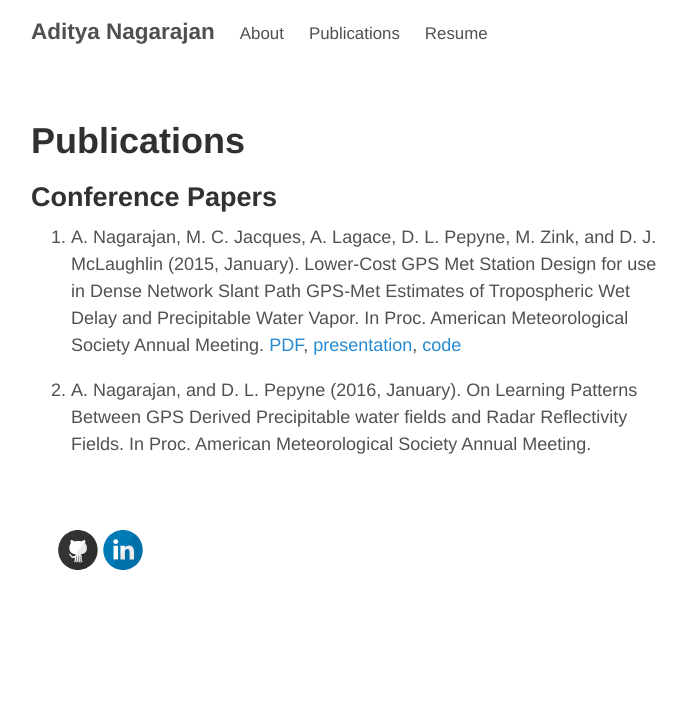
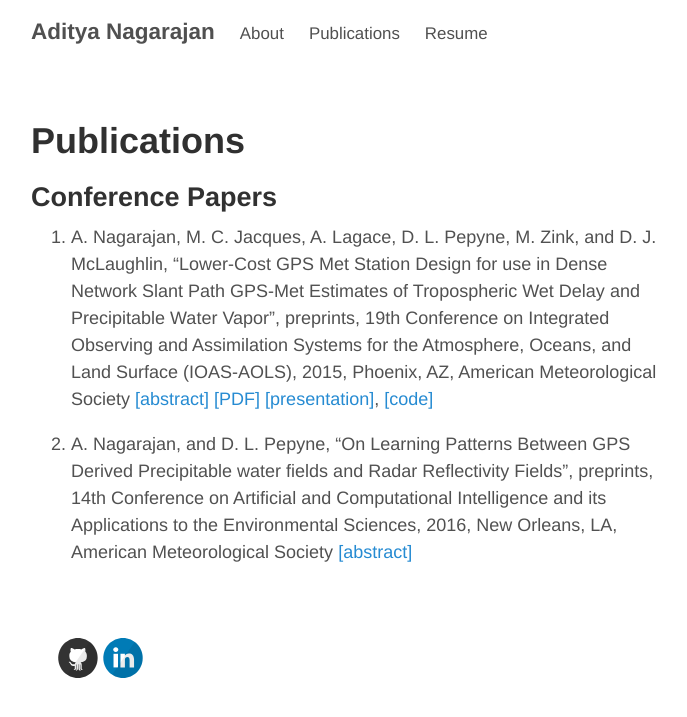
Before and after one commit to adityanagara/adityanagara.github.io, a Jekyll site: the page built from publications.md, in a window 1280 px wide. Shown: the top 717 px of the page, without its empty margins (294-981 px from the left). Built offline with Jekyll 4.4.1, drawn with Linux system fonts in a browser that asks for light colours; Markdown is read by kramdown in place of the engine named in the settings.

Commit message:
updated publications

```diff
--- a/publications.md
+++ b/publications.md
@@ -3,6 +3,6 @@ layout: page
 title: Publications
 ---
 ## Conference Papers
-1. A. Nagarajan, M. C. Jacques, A. Lagace, D. L. Pepyne, M. Zink, and D. J. McLaughlin (2015, January). Lower-Cost GPS Met Station Design for use in Dense Network Slant Path GPS-Met Estimates of Tropospheric Wet Delay and Precipitable Water Vapor. In Proc. American Meteorological Society Annual Meeting. [PDF](https://ams.confex.com/ams/95Annual/webprogram/Manuscript/Paper269292/AMS_Final_4.pdf), [presentation](https://ams.confex.com/ams/95Annual/videogateway.cgi/id/29805?recordingid=29805), [code](https://github.com/adityanagara/UMASS_GPSMET)
+1. A. Nagarajan, M. C. Jacques, A. Lagace, D. L. Pepyne, M. Zink, and D. J. McLaughlin, "Lower-Cost GPS Met Station Design for use in Dense Network Slant Path GPS-Met Estimates of Tropospheric Wet Delay and Precipitable Water Vapor", preprints, 19th Conference on Integrated Observing and Assimilation Systems for the Atmosphere, Oceans, and Land Surface (IOAS-AOLS), 2015, Phoenix, AZ, American Meteorological Society [[abstract]](https://ams.confex.com/ams/95Annual/webprogram/Paper269292.html) [[PDF]](https://ams.confex.com/ams/95Annual/webprogram/Manuscript/Paper269292/AMS_Final_4.pdf) [[presentation]](https://ams.confex.com/ams/95Annual/videogateway.cgi/id/29805?recordingid=29805), [[code]](https://github.com/adityanagara/UMASS_GPSMET)
 
-2. A. Nagarajan, and D. L. Pepyne (2016, January). On Learning Patterns Between GPS Derived Precipitable water fields and Radar Reflectivity Fields. In Proc. American Meteorological Society Annual Meeting.
+2. A. Nagarajan, and D. L. Pepyne, "On Learning Patterns Between GPS Derived Precipitable water fields and Radar Reflectivity Fields", preprints, 14th Conference on Artificial and Computational Intelligence and its Applications to the Environmental Sciences, 2016, New Orleans, LA, American Meteorological Society [[abstract]](https://ams.confex.com/ams/96Annual/webprogram/Paper290743.html)
```
